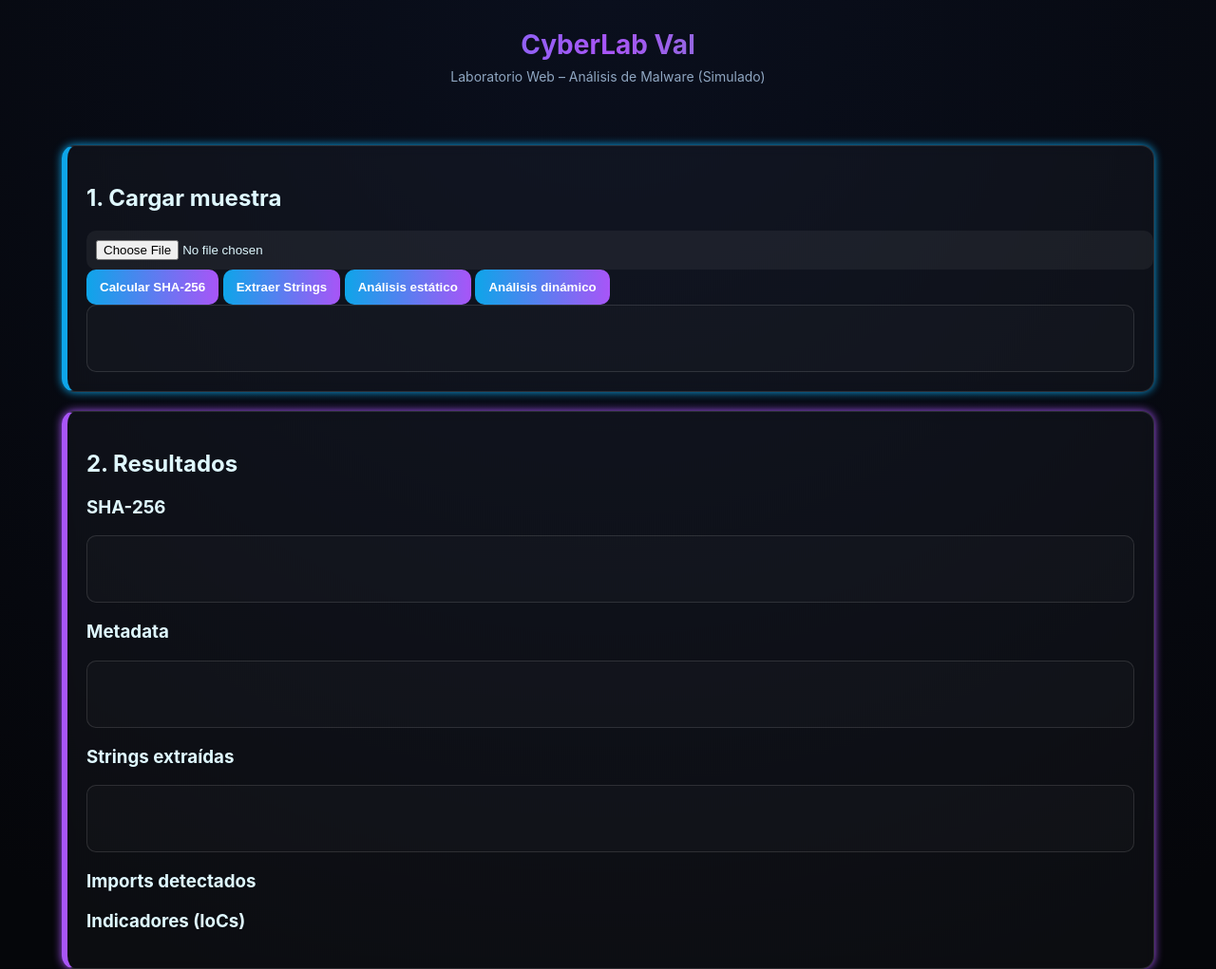
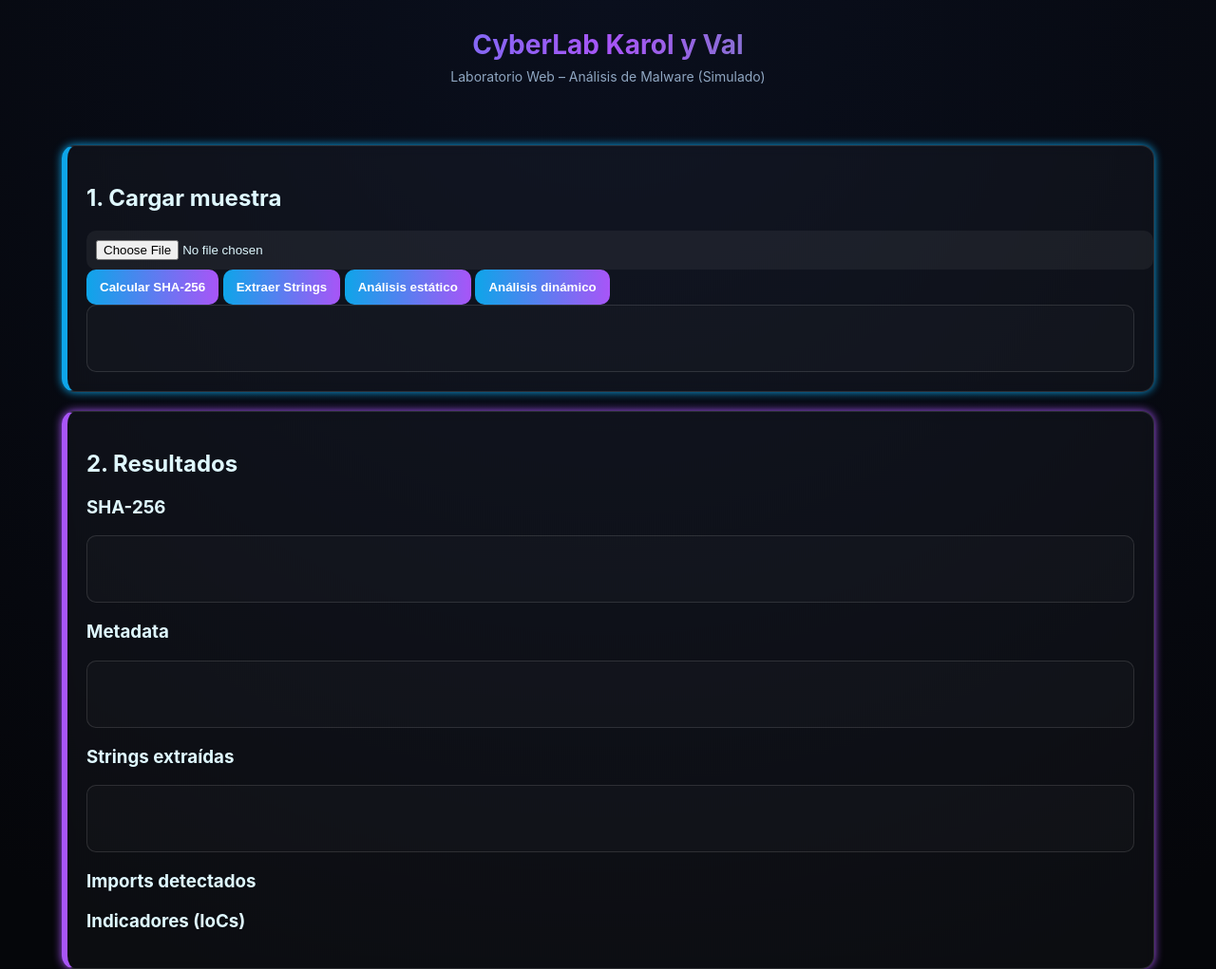
Before and after one commit to mushu2007/CyberLab, a plain HTML site: page index.html in a window 1280 px wide. Shown: the top 1021 px of the page at 95% size. Drawn offline with Linux system fonts and the light colour scheme.

Commit message:
Update header title from 'CyberLab Val' to 'CyberLab Karol y Val'

```diff
--- a/index.html
+++ b/index.html
@@ -8,7 +8,7 @@
 </head>
 <body>
   <header>
-    <h1>CyberLab Val</h1>
+    <h1>CyberLab Karol y Val</h1>
     <p class="subtitle">Laboratorio Web – Análisis de Malware (Simulado)</p>
   </header>
 
```
